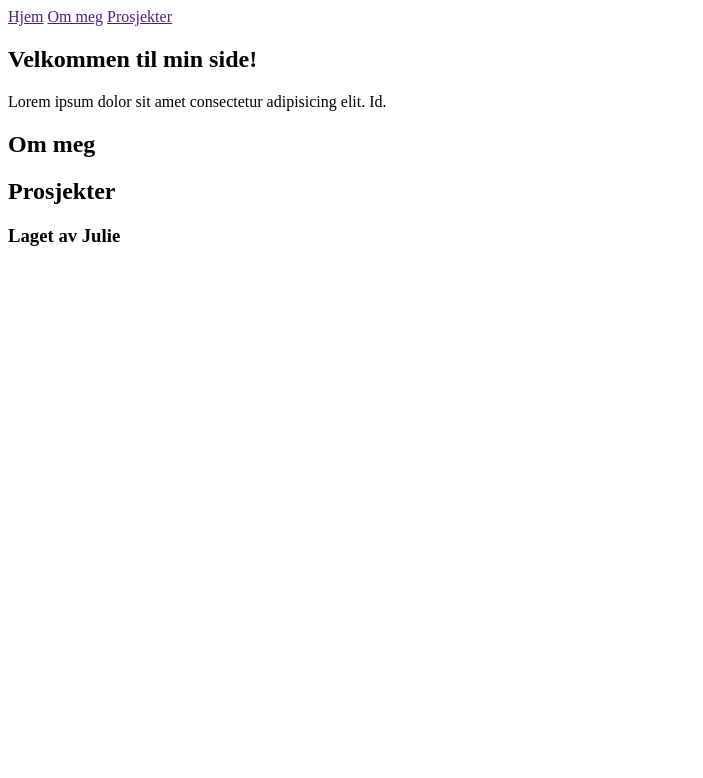
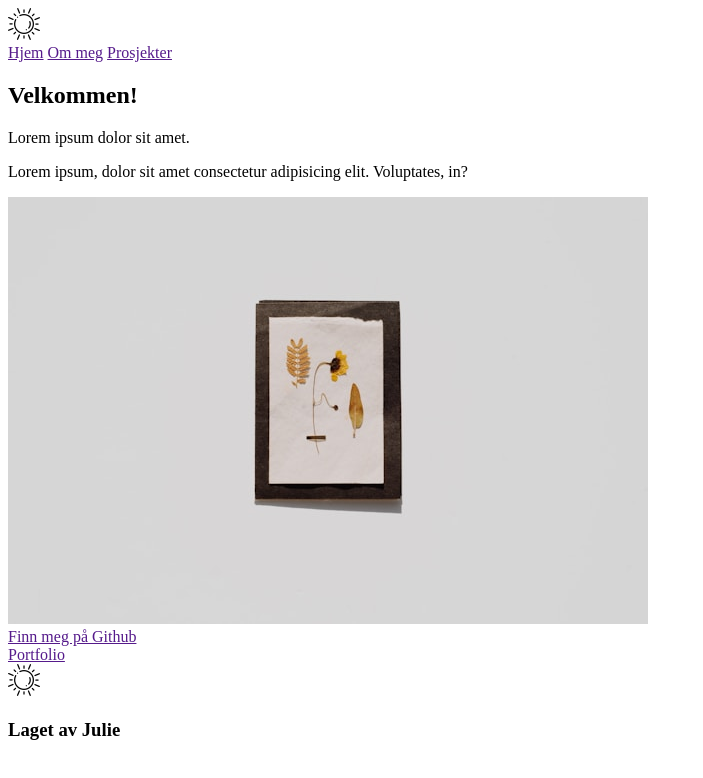
Before and after one commit to JulieKodehode/gloedev25_undervisning6, a website: page index.html in a window 1280 px wide. Shown: the whole page, without its empty margins (0-703 px from the left). Drawn offline with Linux system fonts and the light colour scheme.

Commit message:
During lesson

```diff
--- a/index.html
+++ b/index.html
@@ -12,8 +12,9 @@
 
   <!-- Body er kun for det som skal synes på selve nettsiden -->
   <body>
-    <header>
-      <nav>
+    <header class="header">
+      <img src="sun.png" alt="Logo som illustrerer en tegnet sol">
+      <nav class="headerNav">
         <a href="">Hjem</a>
         <a href="">Om meg</a>
         <a href="">Prosjekter</a>
@@ -21,20 +22,27 @@
     </header>
     <main>
       <!-- Hero-section -->
-      <section>
-        <h1>Velkommen til min side!</h1>
-        <p>Lorem ipsum dolor sit amet consectetur adipisicing elit. Id.</p>
-      </section>
-
-      <section>
-        <h2>Om meg</h2>
-      </section>
-
-      <section>
-        <h2>Prosjekter</h2>
+      <section class="heroSection">
+        <h1>Velkommen!</h1>
+        <div class="heroIntro">
+          <div class="heroText">
+            <p>Lorem ipsum dolor sit amet.</p>
+            <p>Lorem ipsum, dolor sit amet consectetur adipisicing elit. Voluptates, in?</p>
+          </div>
+          <img class="heroImg" src="heroImg.jpg" alt="Bilderamme med tørket blomstrer">
+        </div>
       </section>
     </main>
-    <footer>
+    <footer class="footer">
+      <div class="footerNav">
+        <nav>
+          <a href="">Finn meg på Github</a>
+        </nav>
+        <nav>
+          <a href="">Portfolio</a>
+        </nav>
+      </div>
+      <img src="sun.png" alt="Logo som illustrerer en tegnet sol">
       <h3>Laget av Julie</h3>
     </footer>
   </body>
```
Also changed, not shown: heroImg.jpg (added), sun.png (added), 1 other file.
